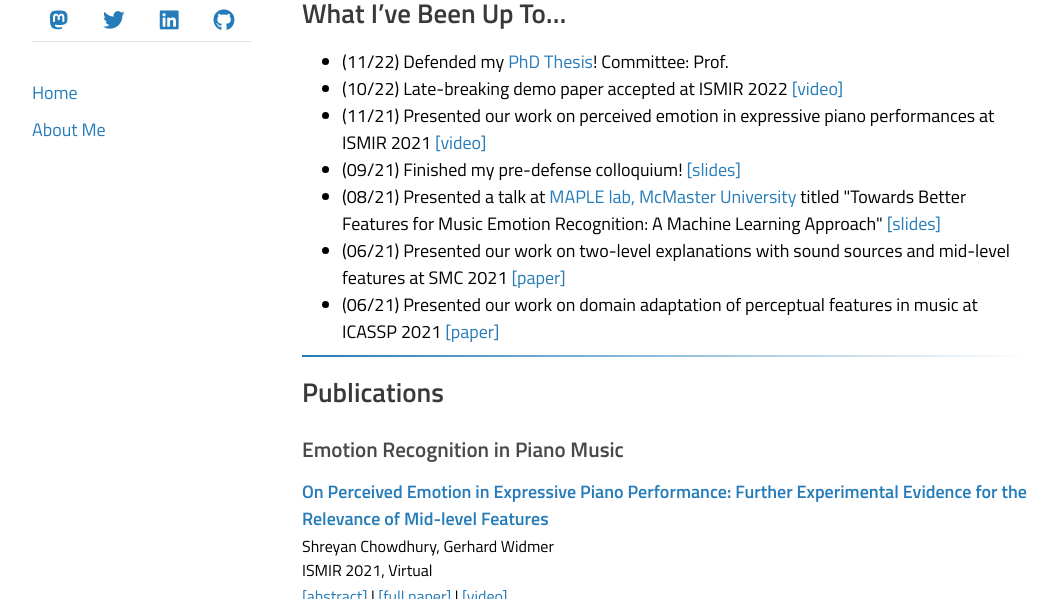
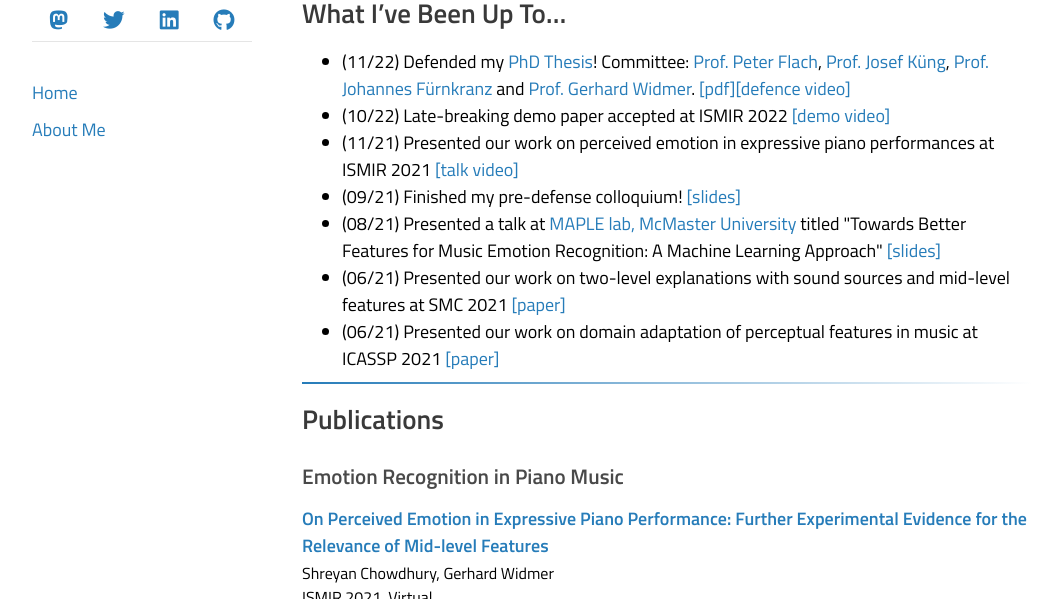
Before and after one commit to shreyanc/shreyanc.github.io, a Jekyll site: the page built from index.md, in a window 1280 px wide and 900 px high, cut to the strip 301-900 px from the top of the window. Shown: the whole strip, without its empty margins (108-1166 px from the left). Built offline with Jekyll 4.4.1, drawn with Linux system fonts in a browser that asks for light colours; nearby versions of some CDN libraries.

Commit message:
update news

```diff
--- a/_includes/updates_expandable.html
+++ b/_includes/updates_expandable.html
@@ -1,13 +1,13 @@
 ## What I've Been Up To...
 
 <ul>
-  <li>(11/22) Defended my <a href="https://epub.jku.at/obvulihs/content/titleinfo/8165733/full.pdf" target="_blank">PhD Thesis</a>! Committee: Prof.  </li>
-  <li>(10/22) Late-breaking demo paper accepted at ISMIR 2022 <a href="https://youtu.be/1Y8wDZfuaKU">[video]</a> </li>
+  <li>(11/22) Defended my <a href="https://epub.jku.at/obvulihs/content/titleinfo/8165733/full.pdf" target="_blank">PhD Thesis</a>! Committee: <a href="http://people.cs.bris.ac.uk/~flach/">Prof. Peter Flach</a>, <a href="https://www.jku.at/en/institute-for-application-oriented-knowledge-processing/about-us/team/josef-kueng/">Prof. Josef Küng</a>, <a href="https://www.jku.at/en/institute-for-application-oriented-knowledge-processing/about-us/team/johannes-fuernkranz/">Prof. Johannes Fürnkranz</a> and <a href="https://www.jku.at/en/institute-of-computational-perception/about-us/people/gerhard-widmer">Prof. Gerhard Widmer</a>.  <a href="https://epub.jku.at/obvulihs/content/titleinfo/8165733/full.pdf" target="_blank">[pdf]</a><a href="https://youtu.be/ZGD8wrP7vaM">[defence video]</a></li>
+  <li>(10/22) Late-breaking demo paper accepted at ISMIR 2022 <a href="https://youtu.be/1Y8wDZfuaKU">[demo video]</a> </li>
 <!--</ul>-->
 <!--<a id="toggle-news">Older Updates</a>-->
 <!--<div id="extra-news" style="height: 200px; overflow: auto; display:none;">-->
 <!--<ul>-->
-  <li>(11/21) Presented our work on perceived emotion in expressive piano performances at ISMIR 2021 <a href="https://youtu.be/mrF-smEyIMw">[video]</a> </li>
+  <li>(11/21) Presented our work on perceived emotion in expressive piano performances at ISMIR 2021 <a href="https://youtu.be/mrF-smEyIMw">[talk video]</a> </li>
   <li>(09/21) Finished my pre-defense colloquium! <a href="assets/pdf/Colloquium_2021-09-30.pdf">[slides]</a></li>
   <li>(08/21) Presented a talk at <a href="https://maplelab.net/">MAPLE lab, McMaster University</a> titled "Towards Better Features for Music Emotion Recognition: A Machine Learning Approach" <a href="assets/pdf/McMasterLabPresentation_2021-08-19_final.pdf">[slides]</a></li>
   <li>(06/21) Presented our work on two-level explanations with sound sources and mid-level features at SMC 2021 <a href="https://arxiv.org/abs/2106.07787">[paper]</a> </li>
```
